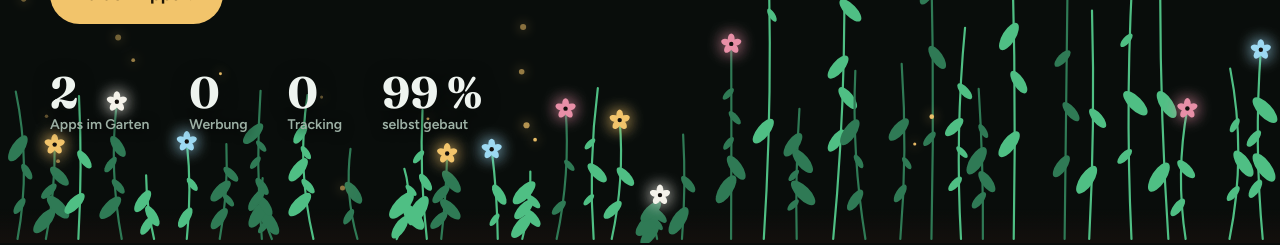
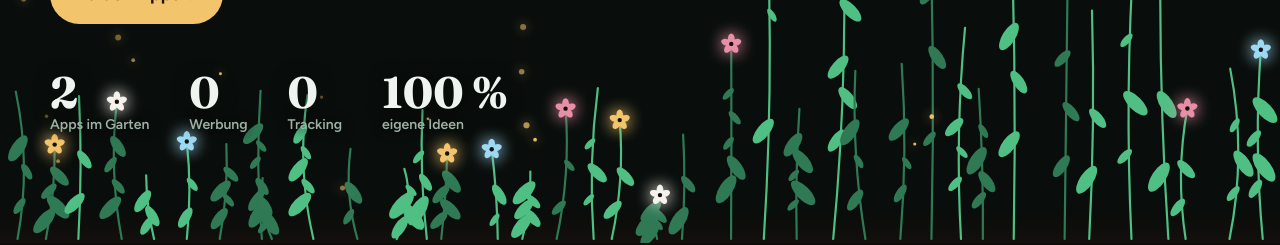
Before and after one commit to Stop-It-Data/App-Garten-, a plain HTML site: page index.html in a window 1280 px wide. Shown: the part 557-802 px from the top of the page. Drawn offline with Linux system fonts and the light colour scheme; animation ran at ten frames a second.

Commit message:
Update percentage display for self-built ideas

```diff
--- a/index.html
+++ b/index.html
@@ -179,7 +179,7 @@ footer a:hover { color: var(--gluehen); }
         <div><b data-zaehl="2">2</b><span>Apps im Garten</span></div>
         <div><b data-zaehl="0">0</b><span>Werbung</span></div>
         <div><b data-zaehl="0">0</b><span>Tracking</span></div>
-        <div><b data-zaehl="100" data-nach=" %">99 %</b><span>selbst gebaut</span></div>
+        <div><b data-zaehl="100" data-nach=" %">100 %</b><span>eigene Ideen</span></div>
       </div>
     </div>
   </div>
```
